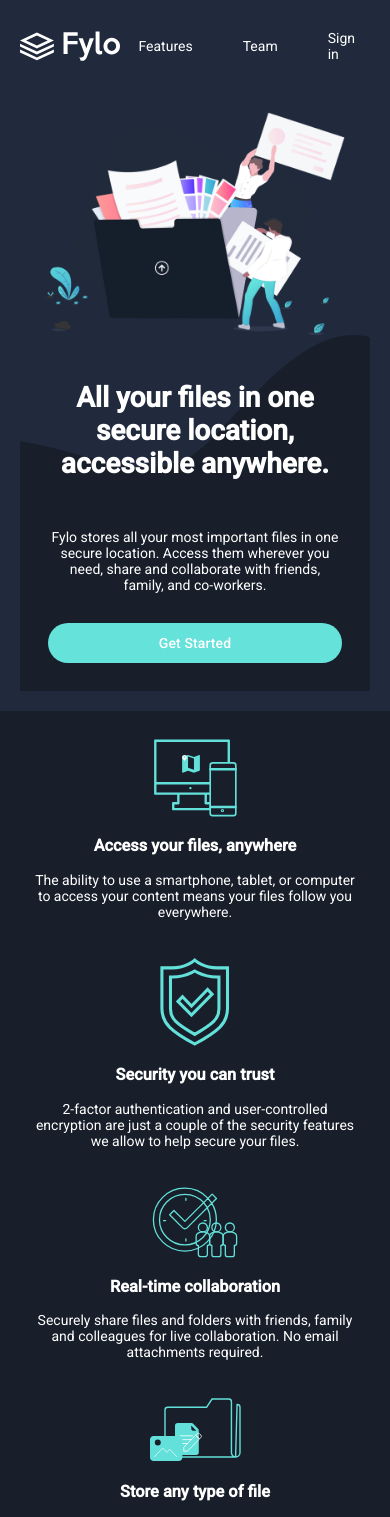
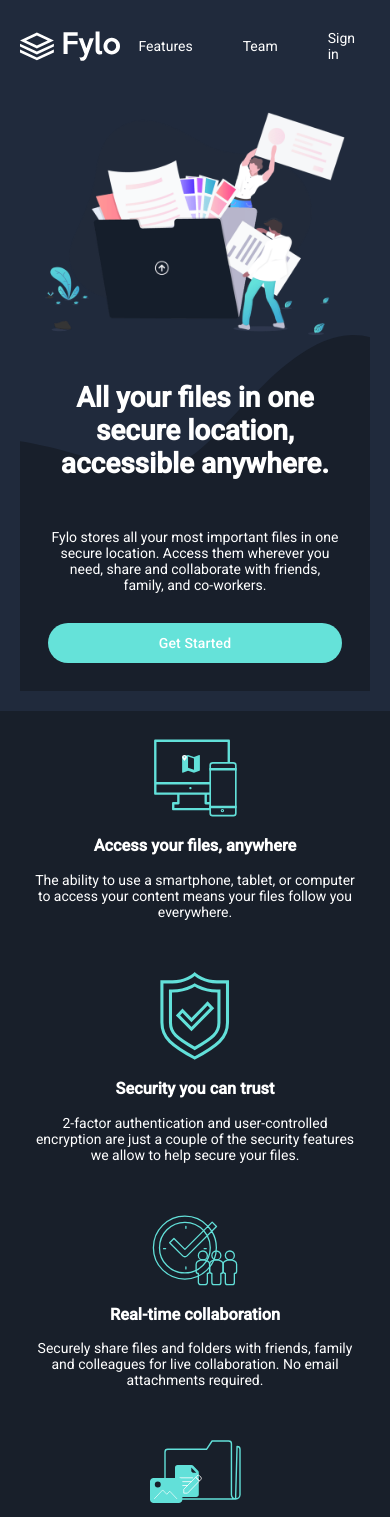
Before and after one commit to Ledelara/fylo, an Angular app: page / in a window 390 px wide. Shown: the top 1517 px of the page. Built offline with nearby package versions, Linux system fonts and the light colour scheme.

Commit message:
:lipstick: Style: melhorando responsividade mobile

```diff
--- a/src/app/modules/components/functionalities-component/functionalities-component.component.scss
+++ b/src/app/modules/components/functionalities-component/functionalities-component.component.scss
@@ -16,7 +16,7 @@
 }
 
 .funcionalities-list-item {
-    flex-basis: 45%;
+    flex: 1 1 45%;
     max-width: 700px;
     margin-bottom: 1em;
     text-align: center;
@@ -28,8 +28,13 @@
 }
 
 @media (max-width: 768px) {
+    .funcionalities-list {
+        flex-direction: column;
+        gap: 2em;
+    }
+
     .funcionalities-list-item {
-        flex-basis: 100%;
+        flex: 1 1 100%;
         max-width: 100%;
     }
 }
```
